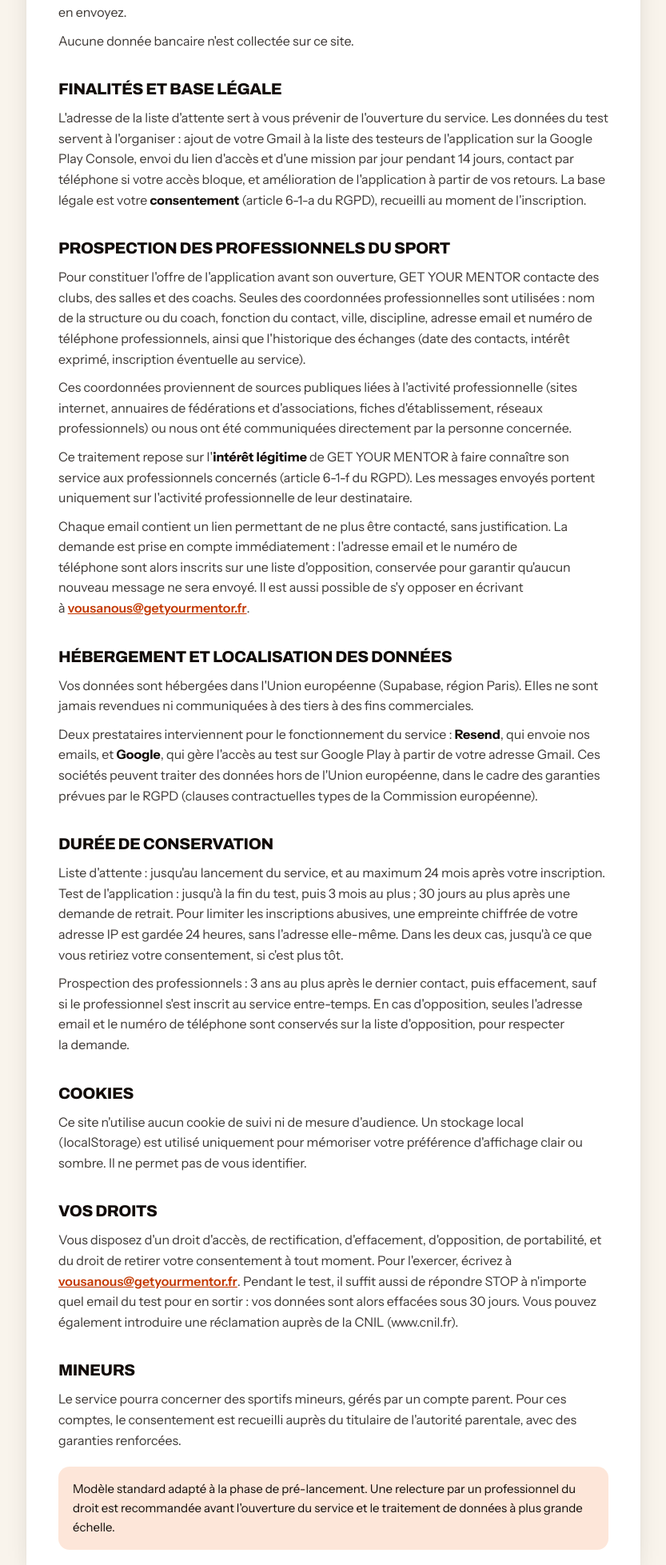
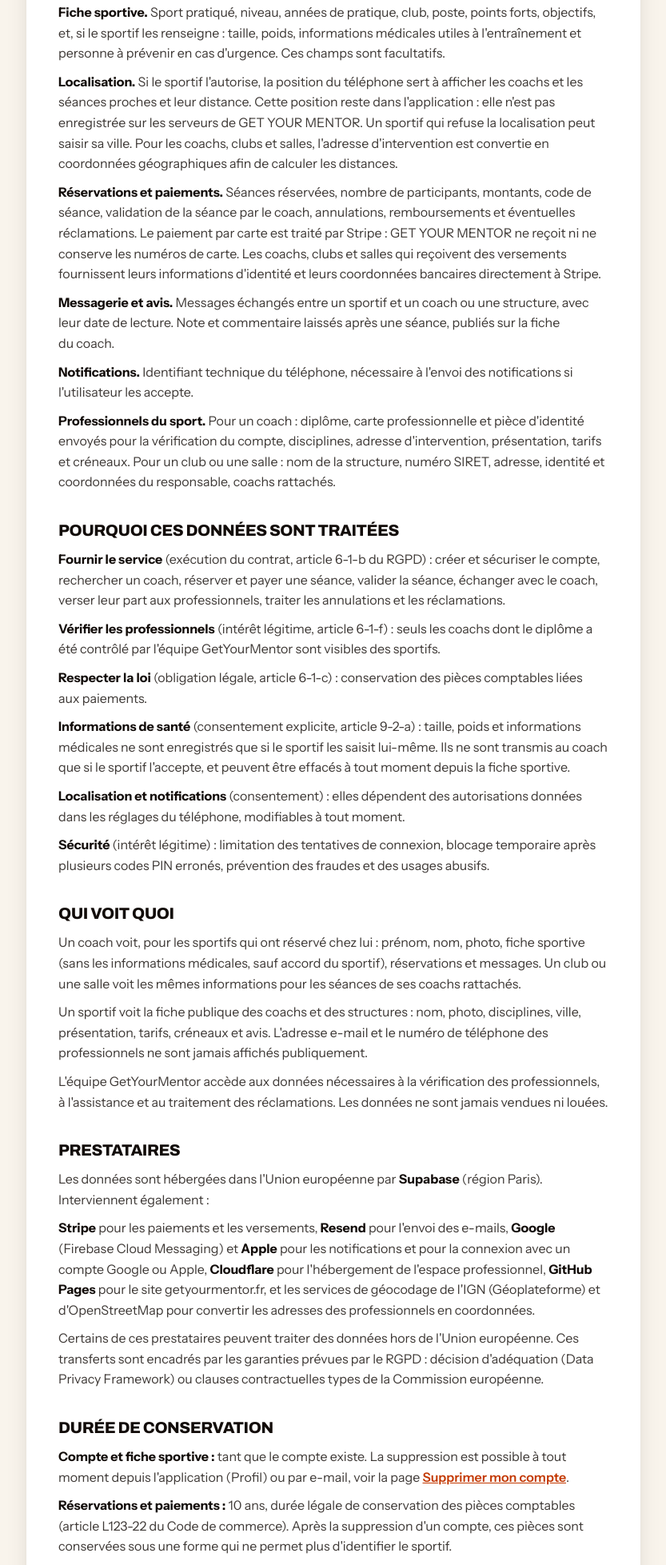
Before and after one commit to GYMfr/getyourmentor-landing, a plain HTML site: page confidentialite.html in a window 1280 px wide. Shown: the part 843-2800 px from the top of the page at 80% size, without its empty margins (223-1056 px from the left). Drawn offline with Linux system fonts and the light colour scheme.

Commit message:
Sync landing depuis le monorepo GYMfr/getyourmentor@2502c917feda7b1ee136b337bc4d579b6a320bd1

```diff
--- a/confidentialite.html
+++ b/confidentialite.html
@@ -77,6 +77,7 @@ p,li,label{text-wrap:pretty}
 .card{margin:.875rem 0;border-radius:.875rem;background:var(--surface);padding:1.125rem 1.25rem}
 .card p+p{margin-top:.25rem}
 .note{margin-top:1.25rem;border-radius:.875rem;background:var(--accent-15);padding:1rem 1.125rem;font-size:.9375rem}
+a[href^="mailto:"],a[href^="tel:"],.insecable{white-space:nowrap}
 
 /* Formulaires (inscription coach) */
 .steps{list-style:none;counter-reset:s;margin:0 0 2rem}
@@ -131,14 +132,14 @@ input[type=file]{padding:.625rem .75rem;font-size:.875rem;cursor:pointer}
   <div class="wrap">
     <p class="eyebrow">Informations légales</p>
     <h1>Politique de confidentialité</h1>
-    <p class="sub">Dernière mise à jour : octobre 2026.</p>
+    <p class="sub">Dernière mise à jour : 16 novembre 2026.</p>
   </div>
 </section>
 
 <main class="main">
   <div class="wrap">
     <div class="sheet">
-<p>Cette politique explique comment GET YOUR MENTOR traite vos données personnelles lorsque vous vous inscrivez à la liste d'attente de lancement ou au test de l'application (bêta Android), ainsi que lorsque nous contactons des professionnels du sport (clubs, salles, coachs) pour leur présenter le service, conformément au Règlement général sur la protection des données (RGPD).</p>
+<p>Cette politique décrit les données personnelles traitées par GET YOUR MENTOR dans l'application GetYourMentor (iPhone et Android), sur l'espace professionnel pro.getyourmentor.fr et sur le site getyourmentor.fr, conformément au Règlement général sur la protection des données (RGPD) et à la loi Informatique et Libertés.</p>
 
 <h2>Responsable du traitement</h2>
 <div class="card">
@@ -147,38 +148,56 @@ input[type=file]{padding:.625rem .75rem;font-size:.875rem;cursor:pointer}
 <p>Contact : <a href="mailto:vousanous@getyourmentor.fr">vousanous@getyourmentor.fr</a></p>
 </div>
 
-<h2>Données collectées</h2>
-<p><strong>Liste d'attente</strong> (« Se préinscrire avant l'ouverture ») : votre adresse email uniquement.</p>
-<p><strong>Test de l'application</strong> (getyourmentor.fr/beta) : votre prénom, votre nom, votre numéro de téléphone et votre adresse Gmail, ainsi que vos réponses aux missions du test si vous nous en envoyez.</p>
-<p>Aucune donnée bancaire n'est collectée sur ce site.</p>
+<h2>Données traitées dans l'application</h2>
+<p><strong>Compte.</strong> Adresse e-mail, prénom, nom, numéro de téléphone, ville, et selon le profil : sexe, date de naissance, photo de profil. La connexion se fait par un code envoyé par e-mail, puis par un code PIN de 6 chiffres, conservé uniquement sous forme chiffrée. En cas de connexion avec Google ou Apple, l'identifiant fourni par ce service est conservé.</p>
+<p><strong>Fiche sportive.</strong> Sport pratiqué, niveau, années de pratique, club, poste, points forts, objectifs, et, si le sportif les renseigne : taille, poids, informations médicales utiles à l'entraînement et personne à prévenir en cas d'urgence. Ces champs sont facultatifs.</p>
+<p><strong>Localisation.</strong> Si le sportif l'autorise, la position du téléphone sert à afficher les coachs et les séances proches et leur distance. Cette position reste dans l'application : elle n'est pas enregistrée sur les serveurs de GET YOUR MENTOR. Un sportif qui refuse la localisation peut saisir sa ville. Pour les coachs, clubs et salles, l'adresse d'intervention est convertie en coordonnées géographiques afin de calculer les distances.</p>
+<p><strong>Réservations et paiements.</strong> Séances réservées, nombre de participants, montants, code de séance, validation de la séance par le coach, annulations, remboursements et éventuelles réclamations. Le paiement par carte est traité par Stripe : GET YOUR MENTOR ne reçoit ni ne conserve les numéros de carte. Les coachs, clubs et salles qui reçoivent des versements fournissent leurs informations d'identité et leurs coordonnées bancaires directement à Stripe.</p>
+<p><strong>Messagerie et avis.</strong> Messages échangés entre un sportif et un coach ou une structure, avec leur date de lecture. Note et commentaire laissés après une séance, publiés sur la fiche du coach.</p>
+<p><strong>Notifications.</strong> Identifiant technique du téléphone, nécessaire à l'envoi des notifications si l'utilisateur les accepte.</p>
+<p><strong>Professionnels du sport.</strong> Pour un coach : diplôme, carte professionnelle et pièce d'identité envoyés pour la vérification du compte, disciplines, adresse d'intervention, présentation, tarifs et créneaux. Pour un club ou une salle : nom de la structure, numéro SIRET, adresse, identité et coordonnées du responsable, coachs rattachés.</p>
 
-<h2>Finalités et base légale</h2>
-<p>L'adresse de la liste d'attente sert à vous prévenir de l'ouverture du service. Les données du test servent à l'organiser : ajout de votre Gmail à la liste des testeurs de l'application sur la Google Play Console, envoi du lien d'accès et d'une mission par jour pendant 14 jours, contact par téléphone si votre accès bloque, et amélioration de l'application à partir de vos retours. La base légale est votre <strong>consentement</strong> (article 6-1-a du RGPD), recueilli au moment de l'inscription.</p>
+<h2>Pourquoi ces données sont traitées</h2>
+<p><strong>Fournir le service</strong> (exécution du contrat, article 6-1-b du RGPD) : créer et sécuriser le compte, rechercher un coach, réserver et payer une séance, valider la séance, échanger avec le coach, verser leur part aux professionnels, traiter les annulations et les réclamations.</p>
+<p><strong>Vérifier les professionnels</strong> (intérêt légitime, article 6-1-f) : seuls les coachs dont le diplôme a été contrôlé par l'équipe GetYourMentor sont visibles des sportifs.</p>
+<p><strong>Respecter la loi</strong> (obligation légale, article 6-1-c) : conservation des pièces comptables liées aux paiements.</p>
+<p><strong>Informations de santé</strong> (consentement explicite, article 9-2-a) : taille, poids et informations médicales ne sont enregistrés que si le sportif les saisit lui-même. Ils ne sont transmis au coach que si le sportif l'accepte, et peuvent être effacés à tout moment depuis la fiche sportive.</p>
+<p><strong>Localisation et notifications</strong> (consentement) : elles dépendent des autorisations données dans les réglages du téléphone, modifiables à tout moment.</p>
+<p><strong>Sécurité</strong> (intérêt légitime) : limitation des tentatives de connexion, blocage temporaire après plusieurs codes PIN erronés, prévention des fraudes et des usages abusifs.</p>
+
+<h2>Qui voit quoi</h2>
+<p>Un coach voit, pour les sportifs qui ont réservé chez lui : prénom, nom, photo, fiche sportive (sans les informations médicales, sauf accord du sportif), réservations et messages. Un club ou une salle voit les mêmes informations pour les séances de ses coachs rattachés.</p>
+<p>Un sportif voit la fiche publique des coachs et des structures : nom, photo, disciplines, ville, présentation, tarifs, créneaux et avis. L'adresse e-mail et le numéro de téléphone des professionnels ne sont jamais affichés publiquement.</p>
+<p>L'équipe GetYourMentor accède aux données nécessaires à la vérification des professionnels, à l'assistance et au traitement des réclamations. Les données ne sont jamais vendues ni louées.</p>
+
+<h2>Prestataires</h2>
+<p>Les données sont hébergées dans l'Union européenne par <strong>Supabase</strong> (région Paris). Interviennent également :</p>
+<p><strong>Stripe</strong> pour les paiements et les versements, <strong>Resend</strong> pour l'envoi des e-mails, <strong>Google</strong> (Firebase Cloud Messaging) et <strong>Apple</strong> pour les notifications et pour la connexion avec un compte Google ou Apple, <strong>Cloudflare</strong> pour l'hébergement de l'espace professionnel, <strong>GitHub Pages</strong> pour le site getyourmentor.fr, et les services de géocodage de l'IGN (Géoplateforme) et d'OpenStreetMap pour convertir les adresses des professionnels en coordonnées.</p>
+<p>Certains de ces prestataires peuvent traiter des données hors de l'Union européenne. Ces transferts sont encadrés par les garanties prévues par le RGPD : décision d'adéquation (Data Privacy Framework) ou clauses contractuelles types de la Commission européenne.</p>
+
+<h2>Durée de conservation</h2>
+<p><strong>Compte et fiche sportive :</strong> tant que le compte existe. La suppression est possible à tout moment depuis l'application (Profil) ou par e-mail, voir la page <a href="suppression-compte.html">Supprimer mon compte</a>.</p>
+<p><strong>Réservations et paiements :</strong> 10 ans, durée légale de conservation des pièces comptables (article L123-22 du Code de commerce). Après la suppression d'un compte, ces pièces sont conservées sous une forme qui ne permet plus d'identifier le sportif.</p>
+<p><strong>Pièces justificatives des professionnels :</strong> la pièce d'identité est effacée 7 jours après la validation du compte, et toutes les pièces 7 jours après un refus. Le diplôme et la carte professionnelle sont conservés tant que le compte du coach est actif.</p>
+<p><strong>Messages et avis :</strong> tant que le compte existe.</p>
+
+<h2>Mineurs</h2>
+<p>Un sportif mineur est inscrit par le titulaire de l'autorité parentale, depuis son propre compte (« Mon enfant ») : le compte reste au nom du parent, qui remplit la fiche de l'enfant et exerce ses droits.</p>
+
+<h2>Sécurité</h2>
+<p>Les échanges sont chiffrés (HTTPS). Le code PIN n'est jamais conservé en clair. L'accès aux données est contrôlé par la base elle-même, compte par compte : chaque utilisateur n'accède qu'aux informations qui le concernent.</p>
+
+<h2>Site getyourmentor.fr</h2>
+<p><strong>Liste d'attente :</strong> l'adresse e-mail laissée sur le site sert à prévenir de l'ouverture du service. Elle est conservée jusqu'au lancement, et au maximum 24 mois.</p>
+<p><strong>Test de l'application :</strong> prénom, nom, numéro de téléphone et adresse e-mail des testeurs, ainsi que leurs réponses aux missions du test. Ces données servent à organiser le test (ajout à la liste des testeurs de Google Play ou de TestFlight, envoi des liens d'accès et des missions) et à améliorer l'application. Base légale : consentement. Conservation : jusqu'à la fin du test, puis 3 mois au plus, et 30 jours au plus après une demande de retrait. Pour limiter les inscriptions abusives, une empreinte chiffrée de l'adresse IP est gardée 24 heures.</p>
+<p><strong>Cookies :</strong> le site n'utilise aucun cookie de suivi ni de mesure d'audience. Un stockage local mémorise seulement la préférence d'affichage clair ou sombre. L'application ne contient aucun traceur publicitaire.</p>
 
 <h2>Prospection des professionnels du sport</h2>
-<p>Pour constituer l'offre de l'application avant son ouverture, GET YOUR MENTOR contacte des clubs, des salles et des coachs. Seules des coordonnées professionnelles sont utilisées : nom de la structure ou du coach, fonction du contact, ville, discipline, adresse email et numéro de téléphone professionnels, ainsi que l'historique des échanges (date des contacts, intérêt exprimé, inscription éventuelle au service).</p>
-<p>Ces coordonnées proviennent de sources publiques liées à l'activité professionnelle (sites internet, annuaires de fédérations et d'associations, fiches d'établissement, réseaux professionnels) ou nous ont été communiquées directement par la personne concernée.</p>
-<p>Ce traitement repose sur l'<strong>intérêt légitime</strong> de GET YOUR MENTOR à faire connaître son service aux professionnels concernés (article 6-1-f du RGPD). Les messages envoyés portent uniquement sur l'activité professionnelle de leur destinataire.</p>
-<p>Chaque email contient un lien permettant de ne plus être contacté, sans justification. La demande est prise en compte immédiatement : l'adresse email et le numéro de téléphone sont alors inscrits sur une liste d'opposition, conservée pour garantir qu'aucun nouveau message ne sera envoyé. Il est aussi possible de s'y opposer en écrivant à <a href="mailto:vousanous@getyourmentor.fr">vousanous@getyourmentor.fr</a>.</p>
+<p>Pour constituer l'offre de l'application, GET YOUR MENTOR contacte des clubs, des salles et des coachs. Seules des coordonnées professionnelles sont utilisées : nom de la structure ou du coach, fonction du contact, ville, discipline, adresse e-mail et numéro de téléphone professionnels, ainsi que l'historique des échanges. Elles proviennent de sources publiques liées à l'activité professionnelle (sites internet, annuaires de fédérations et d'associations, fiches d'établissement, réseaux professionnels) ou ont été communiquées par la personne concernée.</p>
+<p>Ce traitement repose sur l'intérêt légitime de GET YOUR MENTOR à faire connaître son service aux professionnels concernés (article 6-1-f du RGPD). Chaque e-mail contient un lien pour ne plus être contacté, pris en compte immédiatement : l'adresse e-mail et le numéro de téléphone sont alors inscrits sur une liste d'opposition. Les coordonnées sont conservées 3 ans au plus après le dernier contact, sauf inscription au service entre-temps.</p>
 
-<h2>Hébergement et localisation des données</h2>
-<p>Vos données sont hébergées dans l'Union européenne (Supabase, région Paris). Elles ne sont jamais revendues ni communiquées à des tiers à des fins commerciales.</p>
-<p>Deux prestataires interviennent pour le fonctionnement du service : <strong>Resend</strong>, qui envoie nos emails, et <strong>Google</strong>, qui gère l'accès au test sur Google Play à partir de votre adresse Gmail. Ces sociétés peuvent traiter des données hors de l'Union européenne, dans le cadre des garanties prévues par le RGPD (clauses contractuelles types de la Commission européenne).</p>
-
-<h2>Durée de conservation</h2>
-<p>Liste d'attente : jusqu'au lancement du service, et au maximum 24 mois après votre inscription. Test de l'application : jusqu'à la fin du test, puis 3 mois au plus ; 30 jours au plus après une demande de retrait. Pour limiter les inscriptions abusives, une empreinte chiffrée de votre adresse IP est gardée 24 heures, sans l'adresse elle-même. Dans les deux cas, jusqu'à ce que vous retiriez votre consentement, si c'est plus tôt.</p>
-<p>Prospection des professionnels : 3 ans au plus après le dernier contact, puis effacement, sauf si le professionnel s'est inscrit au service entre-temps. En cas d'opposition, seules l'adresse email et le numéro de téléphone sont conservés sur la liste d'opposition, pour respecter la demande.</p>
-
-<h2>Cookies</h2>
-<p>Ce site n'utilise aucun cookie de suivi ni de mesure d'audience. Un stockage local (localStorage) est utilisé uniquement pour mémoriser votre préférence d'affichage clair ou sombre. Il ne permet pas de vous identifier.</p>
-
-<h2>Vos droits</h2>
-<p>Vous disposez d'un droit d'accès, de rectification, d'effacement, d'opposition, de portabilité, et du droit de retirer votre consentement à tout moment. Pour l'exercer, écrivez à <a href="mailto:vousanous@getyourmentor.fr">vousanous@getyourmentor.fr</a>. Pendant le test, il suffit aussi de répondre STOP à n'importe quel email du test pour en sortir : vos données sont alors effacées sous 30 jours. Vous pouvez également introduire une réclamation auprès de la CNIL (www.cnil.fr).</p>
-
-<h2>Mineurs</h2>
-<p>Le service pourra concerner des sportifs mineurs, gérés par un compte parent. Pour ces comptes, le consentement est recueilli auprès du titulaire de l'autorité parentale, avec des garanties renforcées.</p>
-
-<div class="note">Modèle standard adapté à la phase de pré-lancement. Une relecture par un professionnel du droit est recommandée avant l'ouverture du service et le traitement de données à plus grande échelle.</div>
+<h2>Droits</h2>
+<p>Toute personne dispose d'un droit d'accès, de rectification, d'effacement, de limitation, d'opposition et de portabilité de ses données, ainsi que du droit de retirer son consentement à tout moment et de définir des directives sur le sort de ses données après son décès. Pour les exercer : <a href="mailto:vousanous@getyourmentor.fr">vousanous@getyourmentor.fr</a>. Une réponse est apportée sous 30 jours au plus. Une réclamation peut aussi être adressée à la CNIL (www.cnil.fr).</p>
     </div>
   </div>
 </main>
```
Also changed, not shown: avancement.html (+1 -0 lines), coach.html (+1 -0 lines), desinscription.html (+1 -0 lines), justificatifs.html (+1 -0 lines), mentions-legales.html (+1 -0 lines), mentor.html (+1 -0 lines), paiement.html (+1 -0 lines), sitemap.xml (+7 -7 lines), stripe-retour.html (+1 -0 lines), suppression-compte.html (+1 -0 lines).
